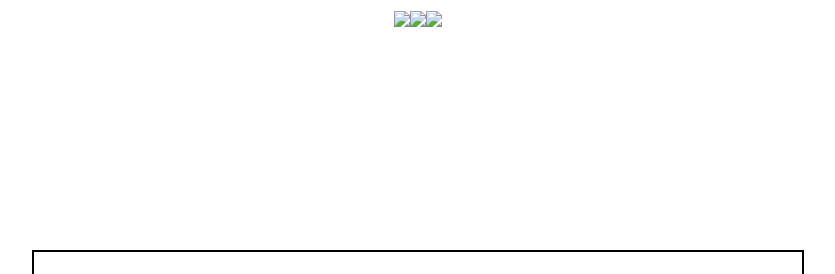
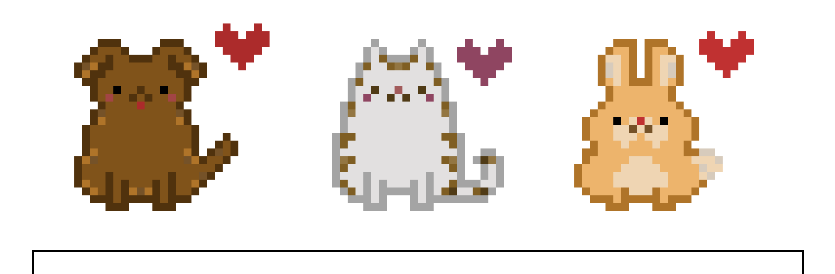
Before and after one commit to Brian-CodeNation/wk4-CyberPet-BH, a plain HTML site: page index.html in a window 1280 px wide. Shown: the part 135-409 px from the top of the page, without its empty margins (222-1057 px from the left). Drawn offline with Linux system fonts and the light colour scheme; a web font is replaced by a local one.

Commit message:
Refactored code

```diff
--- a/app.js
+++ b/app.js
@@ -5,14 +5,13 @@ let imgs = document.querySelectorAll('.imgs')
 
 // this is the generic cyberpet class that has properties and methods that can be
 // applied to any animal
-class cyberPet {
+class Animal {
     constructor(name) {
         this.name = name;
         this.hunger = 100;
         this.thirsty = 100;
         this.health = 100;
     }
-
 
     eat() {
         this.hunger = (this.hunger + 10 >= 100) ? 100 : this.hunger + 10; //ternary oporator
@@ -27,16 +26,12 @@ class cyberPet {
     }
 
 }
-// using the cyberpet class as a foundation the Dog class adds more specific
-// methods on top of what the cyberpet class has made
-class Dog extends cyberPet {
+
+class Dog extends Animal {
     constructor(name) {
-        // the super method gets all the properties from the cyberpet class and
-        // brings them into the dog class e.g. health, hunger, thirsty etc...
         super(name)
         this.happy = 100;
     }
-
 
     playFetch() {
         this.happy += 20;
@@ -45,15 +40,7 @@ class Dog extends cyberPet {
     }
 }
 
-// let newPet = new Dog("Doug")
-// newPet.playFetch();
-// newPet.drink()
-
-// console.log(newPet)
-
-// cat builds from the cyberpet again adding more relevant data for a cat as well
-// as the properties from the cyberpet class
-class Cat extends cyberPet {
+class Cat extends Animal {
     constructor(name) {
         super(name)
         this.lazy = 100;
@@ -66,7 +53,7 @@ class Cat extends cyberPet {
     }
 }
 
-class Rabbit extends cyberPet {
+class Rabbit extends Animal {
     constructor(name) {
         super(name)
         this.digging = 100;
@@ -78,14 +65,6 @@ class Rabbit extends cyberPet {
         this.thirsty -= 5;
     }
 }
-// create a new Cat class whilst passing it it's names
-// let newwPet = new Cat("Whiskers")
-// create a new Cat class whilst passing it it's names
-// newwPet.groom()
-// newwPet.drink()
-// logging the variable with the cat class to see it's new stats
-// console.log(newwPet)
-
 
 // function to update stats
 const updateStats = () => {
@@ -96,7 +75,6 @@ const updateStats = () => {
     document.getElementById('thirst').value = pet.thirsty
     document.getElementById('health').value = pet.health
 }
-
 
 // when feed button is clicked run the eat method from the pet class and update stats
 document.querySelector('#feedBtn').addEventListener('click', () => {
@@ -119,10 +97,6 @@ document.querySelectorAll('.choice').forEach((element) => { //checking each opti
             if (element.checked) {
                 animalImgs.style.display = 'block'
             }
-            //             let cat = document.getElementById('cat')
-            //             if (element.checked == cat) {
-            //                 animalImgs.style.
-            // }
 
         })
 
@@ -133,12 +107,9 @@ document.querySelectorAll('.choice').forEach((element) => { //checking each opti
 document.getElementById('form').addEventListener('submit', (event) => {
     event.preventDefault() //stops the form directing to another page
     let chosenPet = '';
-    // console.log(chosenPet)
-    // checking the radio buttons to see what the user selected and store
-    // selected value in chosenPet variable
+
     document.querySelectorAll('.choice').forEach((element) => {
         if (element.checked) {
-            // storing the users choice in variable
             chosenPet = element.value
         }
     })
@@ -157,11 +128,9 @@ document.getElementById('form').addEventListener('submit', (event) => {
         //create rabbit
         pet = new Rabbit(petName)
     }
-    // console.log(petName)
-
 
     // display pet name
-    document.getElementById('displayPetName').textContent = pet.name;
+    document.getElementById('displayPetName').textContent = `Please keep ${pet.name} alive...`;
 
     // start the interval to reduce stats every second
     interval = setInterval(() => {
@@ -181,8 +150,6 @@ document.getElementById('form').addEventListener('submit', (event) => {
                 window.location.reload()
             })
             resetBtn.style.display = 'block'
-
-
         }
     }, 1000);
 
@@ -190,40 +157,4 @@ document.getElementById('form').addEventListener('submit', (event) => {
     document.getElementById('petChoiceWrapper').style.display = 'none';
     document.getElementById('statsWrapper').style.display = 'flex';
 
-
-
-});//closing bracket for function for dumbasses that cant see
-
-// if (chosenPet === Cat && pet.heaalth <= 90) {
-//     imgs.src = "CyberPet/petGifs/catsad.gif"
-// }
-
-
-
-
-// const igs = getElementById("awa")
-
-// function statChanges() {
-//     if (Cat.health <= 50) {
-//         igs.src = "CyberPet/petGifs/catsad.gif"
-//         statChanges()
-//     }
-
-// }
-// statChanges()
-
-// submitBtn.addEventListener('click', () => {
-//     console.log('clicked')
-//     document.querySelectorAll('.choice').forEach((element) => {
-//         console.log(element.checked) //this then would console log the different elements
-//     }) //this would return an array of all the classes with choice in it
-
-// })//the checked property checks if the radio buttons have been checked
-
-//ENTER KEY
-// document.addEventListener('keypress', (event) => {
-//     if (event.code === "Enter") {
-//         //handle pet choice
-//     }
-//     console.log(event.code)
-//})
+});
--- a/index.html
+++ b/index.html
@@ -17,13 +17,13 @@
 
     <div class="petsImg">
         <div id="dog">
-            <img class="dogPic imgs" src="./petGifs/dog gif.gif" height="250px">
+            <img class="dogPic imgs" src="./images/dog.gif" height="250px">
         </div>
         <div id="cat">
-            <img class="catPic imgs" src="./petGifs/cat gif.gif" height="250px">
+            <img class="catPic imgs" src="./images/cat.gif" height="250px">
         </div>
         <div id="rabbit">
-            <img class="rabbitPic imgs" src="./petGifs/bunny gif.gif" height="250px">
+            <img class="rabbitPic imgs" src="./images/bunny.gif" height="250px">
         </div>
     </div>
 
```
